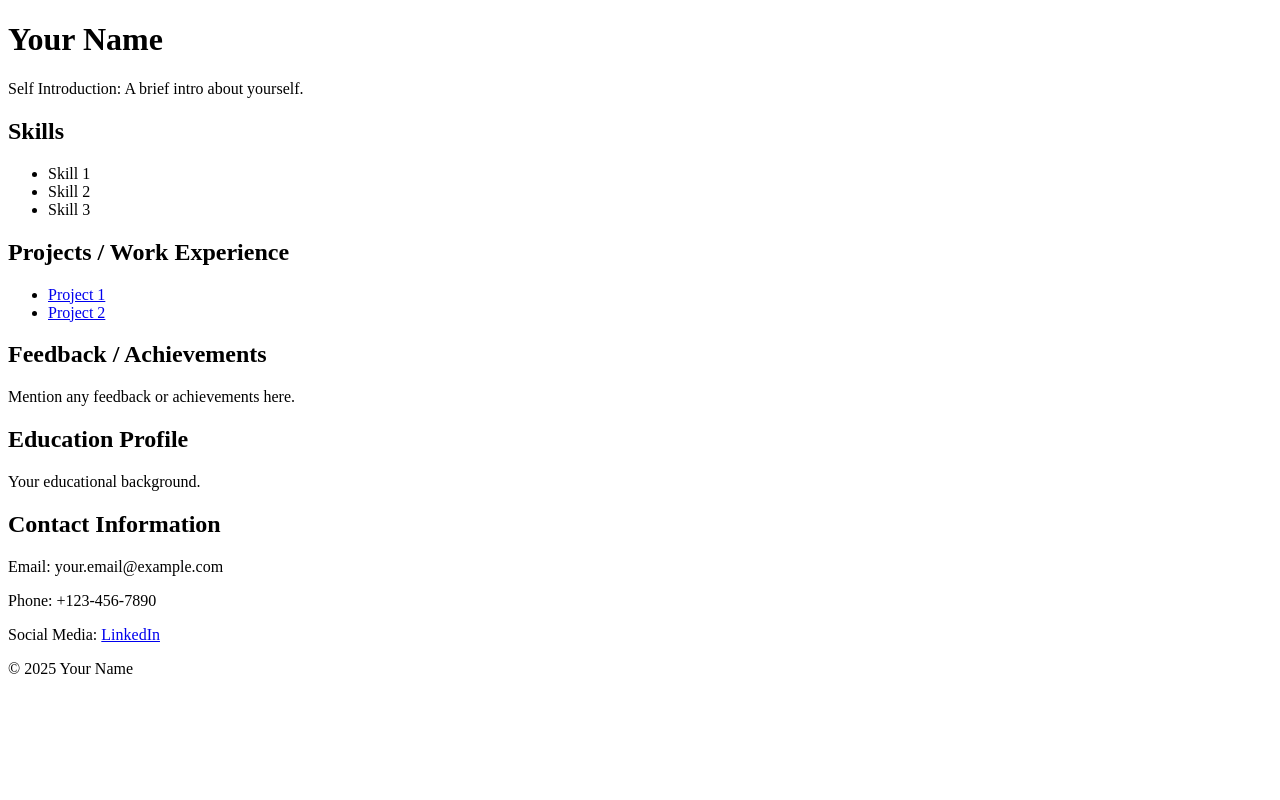
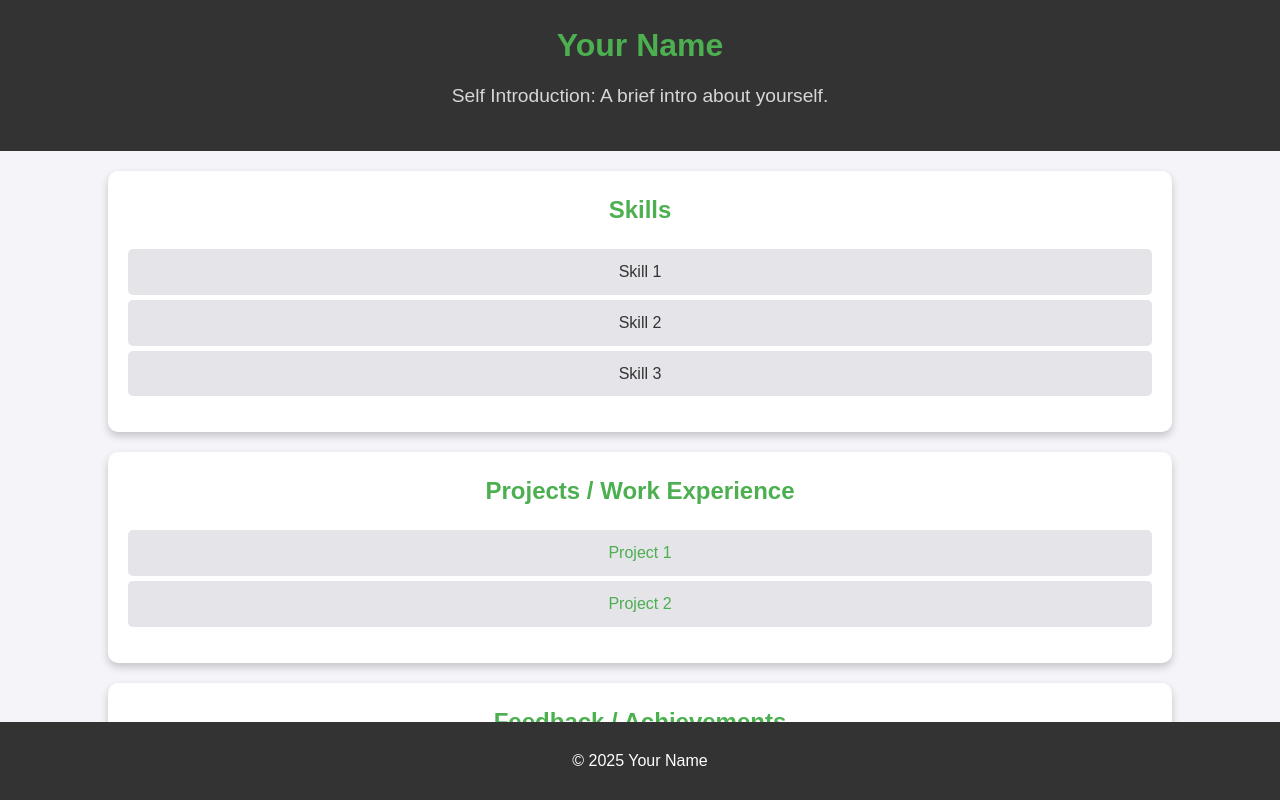
Before and after one commit to heailer/fewd-docs, a plain HTML site: page index.html in a window 1280 px wide. Shown: the top 800 px of the page. Drawn offline with Linux system fonts and the light colour scheme.

Commit message:
add css to index

```diff
--- a/index.html
+++ b/index.html
@@ -4,7 +4,88 @@
     <meta charset="UTF-8" />
     <meta name="viewport" content="width=device-width, initial-scale=1.0" />
     <title>Portfolio</title>
-    <link rel="stylesheet" href="styles.css" />
+    <style>
+      /* General Styles */
+      body {
+        font-family: Arial, sans-serif;
+        line-height: 1.6;
+        background-color: #f4f4f9;
+        margin: 0;
+        padding: 0;
+        color: #333;
+        text-align: center;
+      }
+
+      h1,
+      h2 {
+        color: #4caf50;
+      }
+
+      a {
+        color: #4caf50;
+        text-decoration: none;
+      }
+
+      a:hover {
+        text-decoration: underline;
+      }
+
+      /* Header */
+      header {
+        background: #333;
+        color: #fff;
+        padding: 20px 0;
+      }
+
+      header h1 {
+        margin: 0;
+        font-size: 2em;
+      }
+
+      header p {
+        font-size: 1.2em;
+        margin-top: 10px;
+        opacity: 0.8;
+      }
+
+      /* Sections */
+      section {
+        padding: 20px;
+        margin: 10px;
+        background: white;
+        border-radius: 10px;
+        box-shadow: 0 4px 8px rgba(0, 0, 0, 0.2);
+        width: 80%;
+        margin: 20px auto;
+      }
+
+      section h2 {
+        margin-top: 0;
+        font-size: 1.5em;
+      }
+
+      ul {
+        list-style: none;
+        padding: 0;
+      }
+
+      ul li {
+        background: #e4e4e9;
+        margin: 5px 0;
+        padding: 10px;
+        border-radius: 5px;
+      }
+
+      /* Footer */
+      footer {
+        background: #333;
+        color: #fff;
+        padding: 10px 0;
+        position: fixed;
+        width: 100%;
+        bottom: 0;
+      }
+    </style>
   </head>
   <body>
     <header>
```
